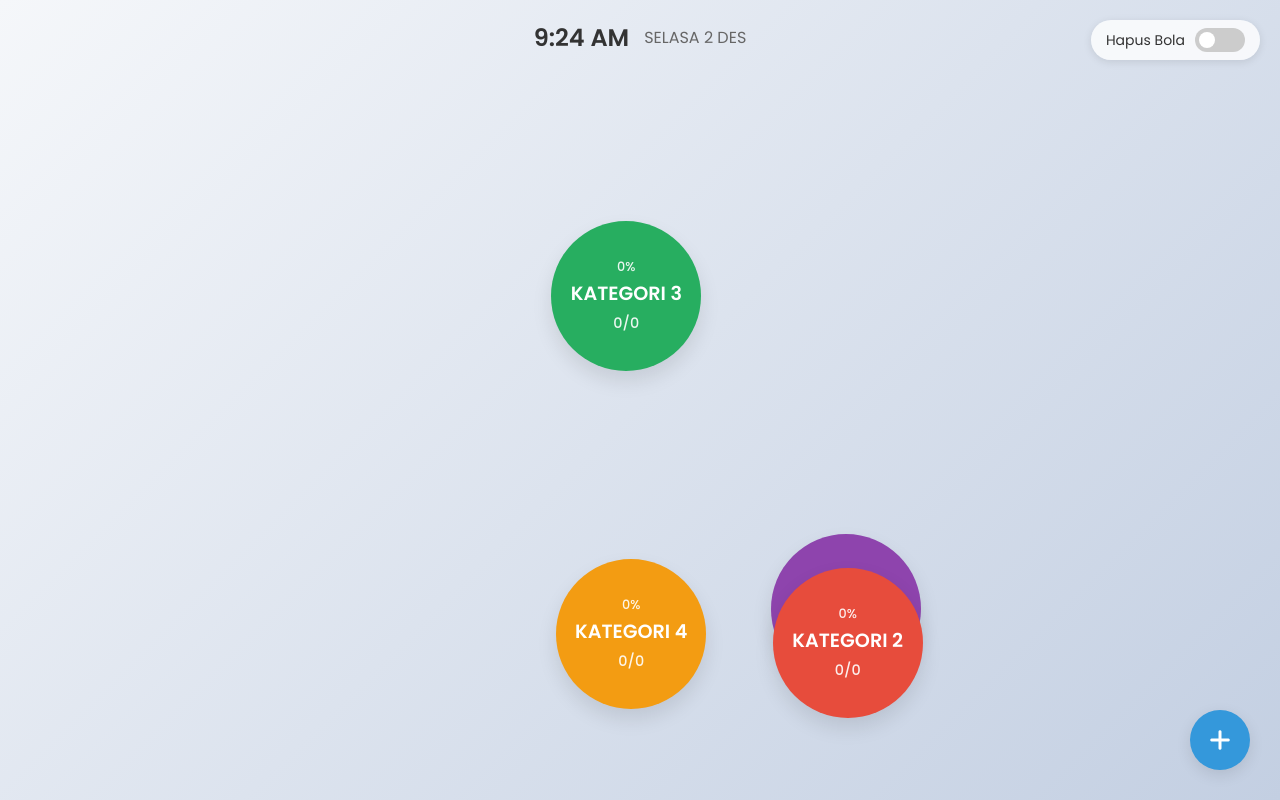
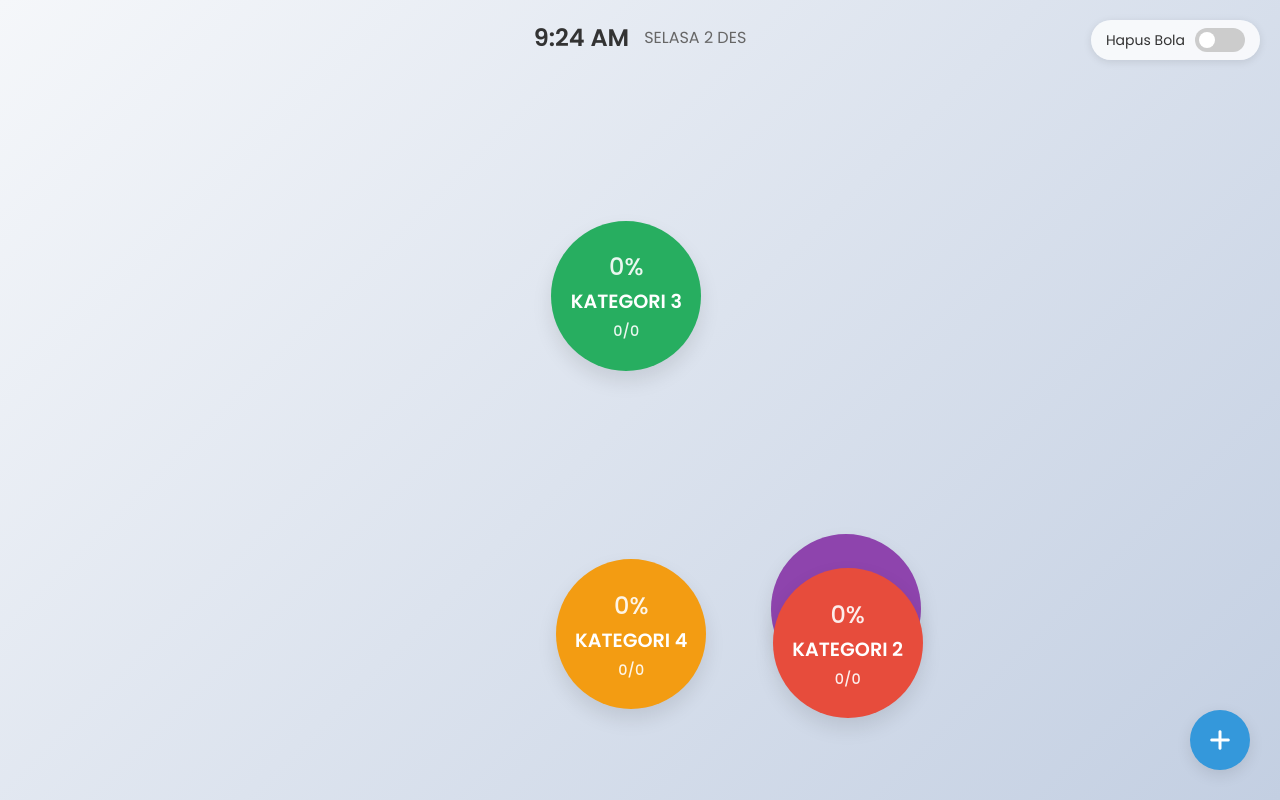
Before and after one commit to kaukah/bola, a plain HTML site: page index.html in a window 1280 px wide. Drawn offline with Linux system fonts and the light colour scheme.

Commit message:
Update index.html

```diff
--- a/index.html
+++ b/index.html
@@ -86,7 +86,7 @@
         }
 
         .category-percentage {
-            font-size: 0.8rem;
+            font-size: 1.5rem;
             margin-bottom: 3px;
             opacity: 0.9;
             font-weight: 500;
```
